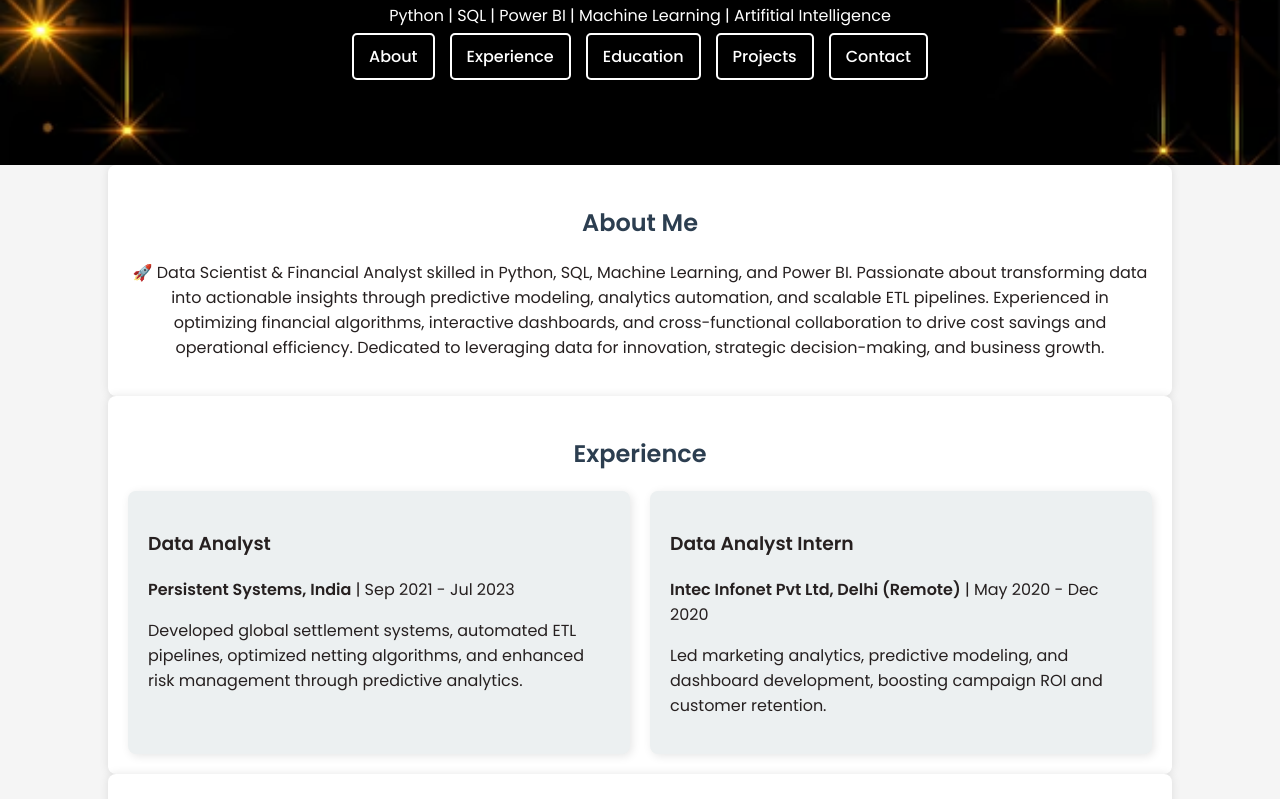
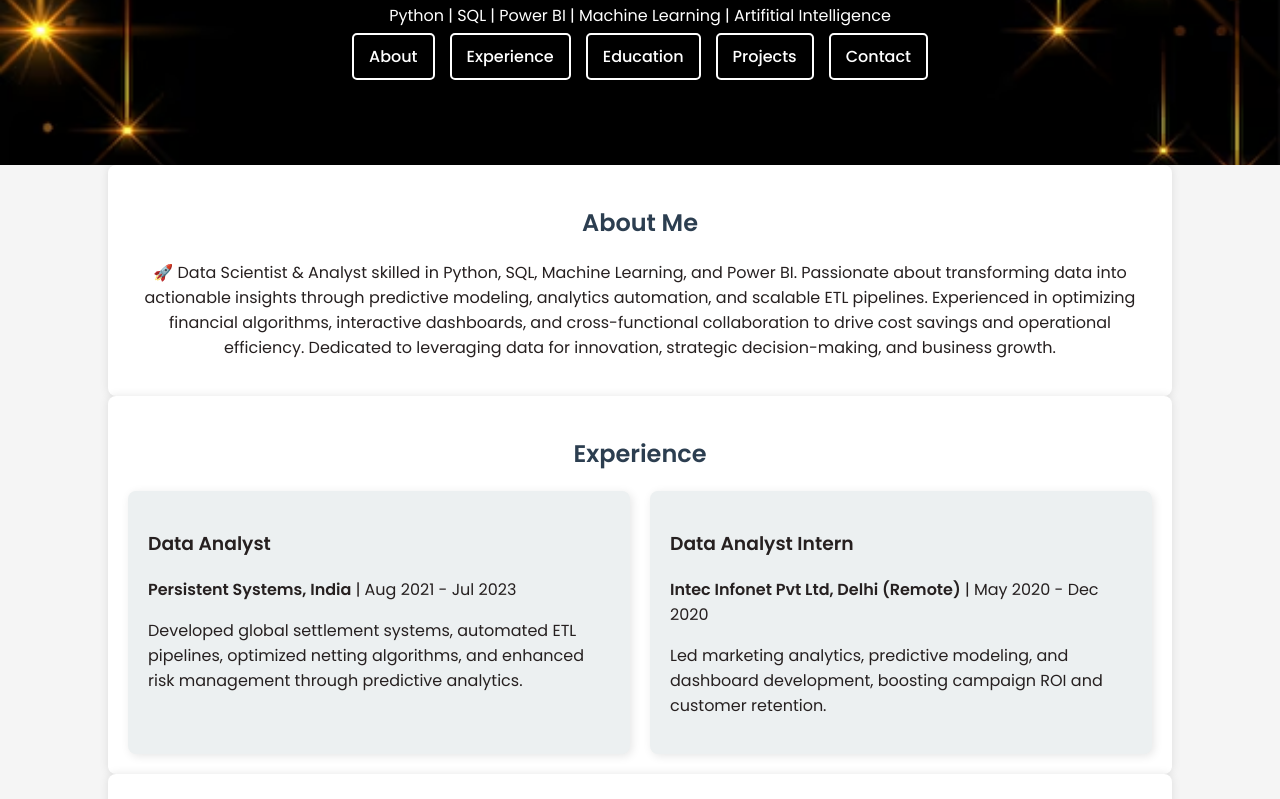
Before and after one commit to csaurabh26/csaurabh26.github.io, a plain HTML site: page index.html in a window 1280 px wide. Shown: the part 503-1302 px from the top of the page. Drawn offline with Linux system fonts and the light colour scheme.

Commit message:
Update index.html

```diff
--- a/index.html
+++ b/index.html
@@ -28,7 +28,7 @@
     <section id="about" class="container">
         <h2>About Me</h2>
         <p>
-            🚀 Data Scientist & Financial Analyst skilled in Python, SQL, Machine Learning, and Power BI.
+            🚀 Data Scientist & Analyst skilled in Python, SQL, Machine Learning, and Power BI.
             Passionate about transforming data into actionable insights through predictive modeling, analytics automation,
              and scalable ETL pipelines. Experienced in optimizing financial algorithms, interactive dashboards, and
              cross-functional collaboration to drive cost savings and operational efficiency. Dedicated to leveraging
@@ -41,7 +41,7 @@
         <div class="experience-grid">
             <div class="job">
                 <h3>Data Analyst</h3>
-                <p><strong>Persistent Systems, India</strong> | Sep 2021 - Jul 2023</p>
+                <p><strong>Persistent Systems, India</strong> | Aug 2021 - Jul 2023</p>
                 <p>Developed global settlement systems, automated ETL pipelines, optimized netting algorithms, and
                     enhanced risk management through predictive analytics.</p>
             </div>
```
